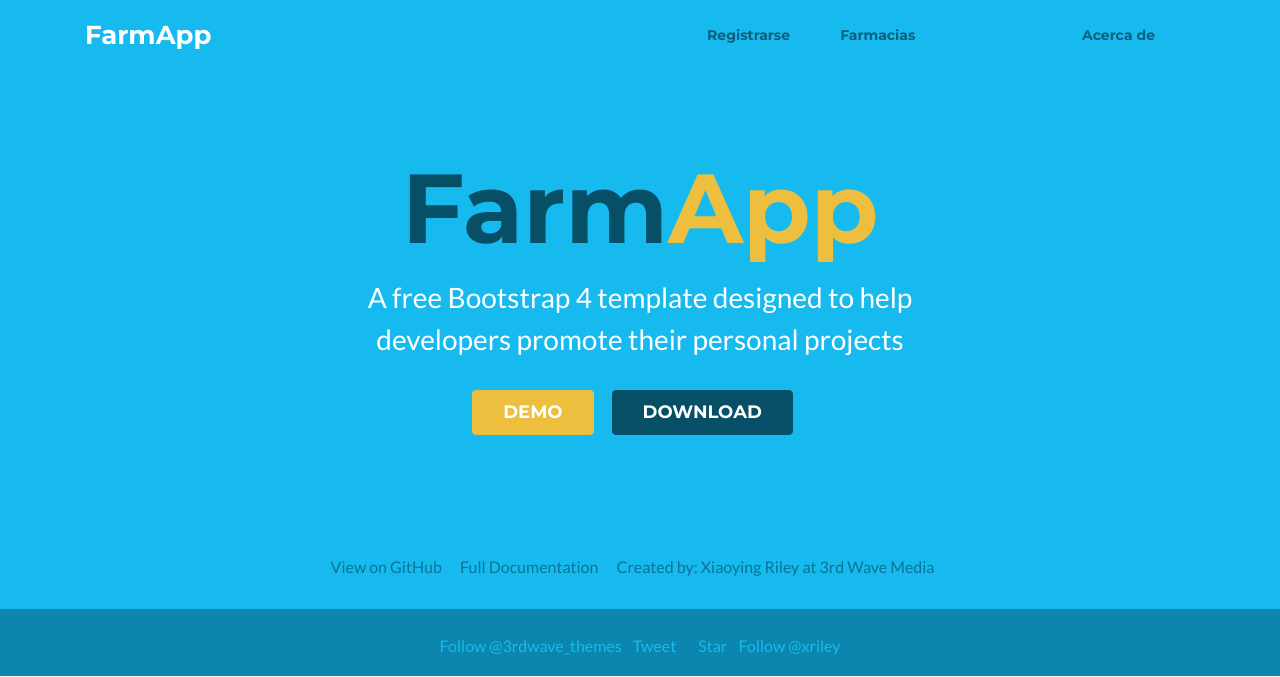
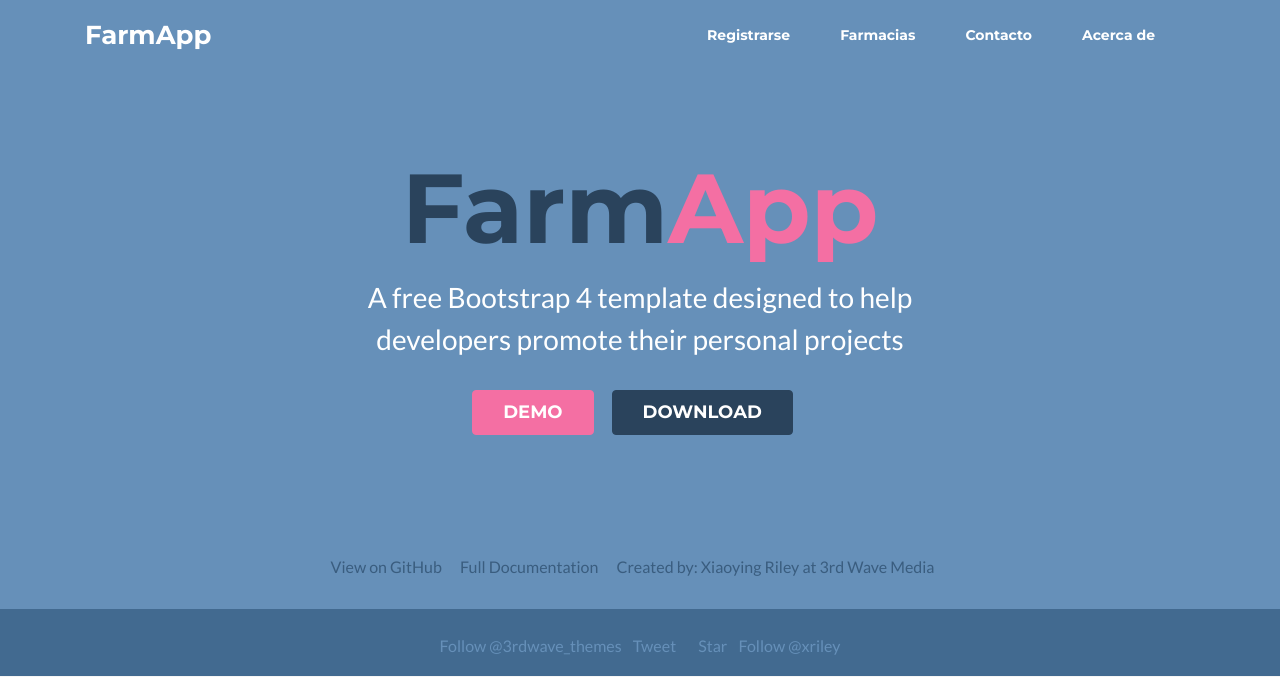
Before and after one commit to tlp-proyecto/FarmApp, a PHP site: page / in a window 1280 px wide. Shown: the top 677 px of the page. Run offline with PHP 8.4, Linux system fonts and the light colour scheme; some libraries are stand-ins or nearby versions.

Commit message:
trabaje en el diseño del index. usé el theme-3.css

```diff
--- a/index.php
+++ b/index.php
@@ -18,7 +18,7 @@
     <!-- Plugins CSS -->
     <link rel="stylesheet" href="assets/plugins/prism/prism.css">
     <!-- Theme CSS -->
-    <link id="theme-style" rel="stylesheet" href="assets/css/theme-1.css">
+    <link id="theme-style" rel="stylesheet" href="assets/css/theme-3.css">
     <!-- GitHub Button -->
     <script async defer src="https://buttons.github.io/buttons.js"></script>
 </head>
@@ -57,11 +57,11 @@
                 <div class="navbar-collapse collapse" id="navbar-collapse">
                     <ul class="nav navbar-nav">
                         <li class="nav-item sr-only"><a class="nav-link" href="#home">Inicio</a></li>
-                        <li class="nav-item"><a class="nav-link" href="./modulos/login.php">Registrarse</a></li>
-                        <li class="nav-item"><a class="nav-link" href="./modulos/farmacias.html">Farmacias</a></li>
+                        <li class="nav-item"><a class="nav-link text-white" href="./modulos/login.php">Registrarse</a></li>
+                        <li class="nav-item"><a class="nav-link text-white" href="./modulos/farmacias.html">Farmacias</a></li>
 
-                        <li class="nav-item"><a class="nav-link" href="#contact">Contacto</a></li>
-                        <li class="nav-item"><a class="nav-link" href="#about">Acerca de</a></li>
+                        <li class="nav-item"><a class="nav-link text-white" href="#contact">Contacto</a></li>
+                        <li class="nav-item"><a class="nav-link text-white" href="#about">Acerca de</a></li>
                     </ul><!--//nav-->
                 </div><!--//navabr-collapse-->
             </nav><!--//main-nav-->
```
